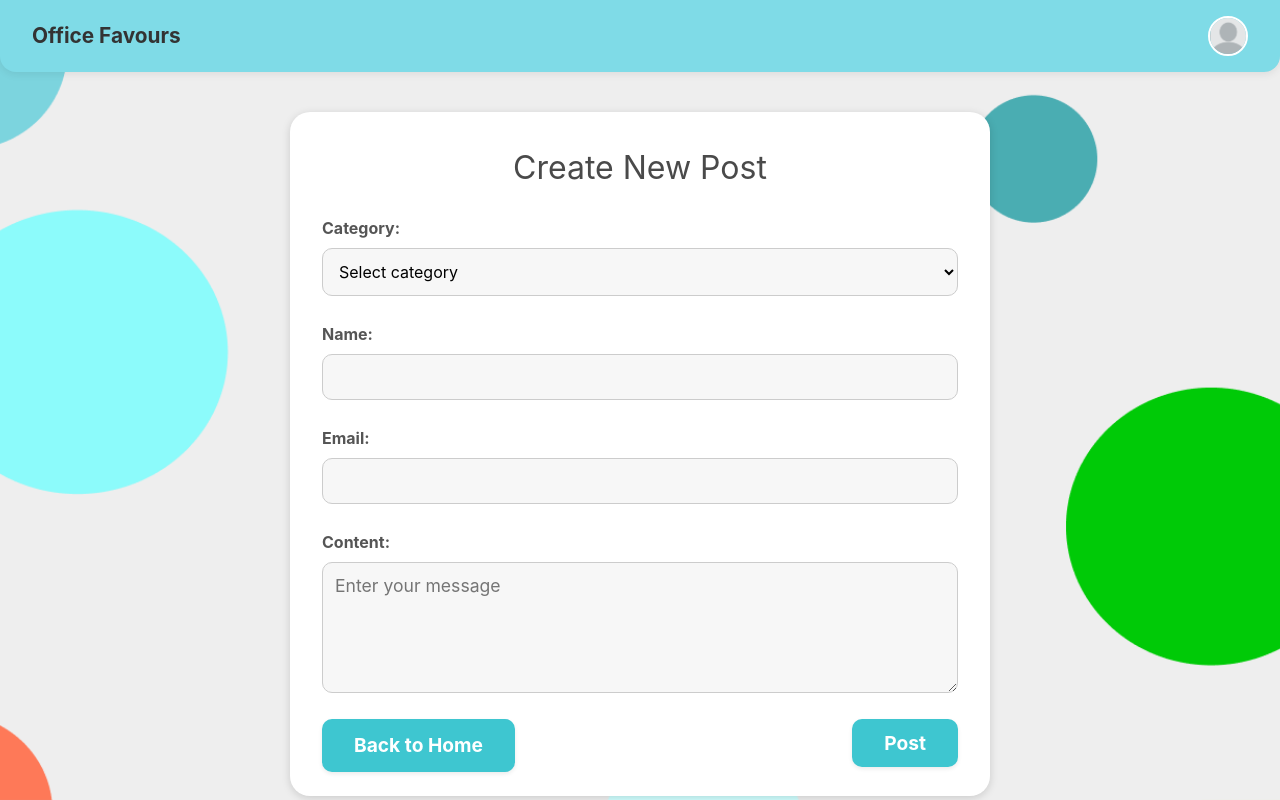
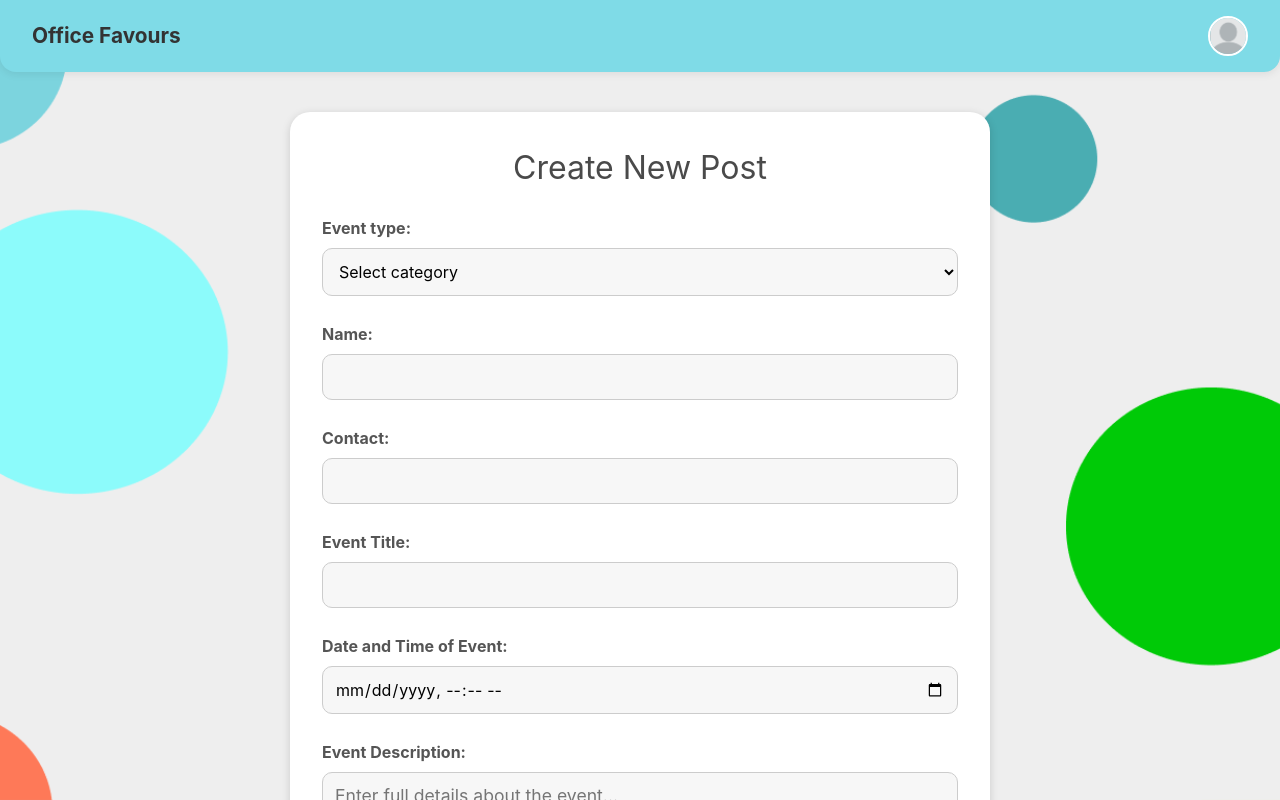
Before and after one commit to vmadh2/MASTERCHEFS, a Vue app: page /formsheet in a window 1280 px wide. Shown: the top 800 px of the page. Built offline with nearby package versions, Linux system fonts and the light colour scheme.

Commit message:
R - updated form based on database backend

```diff
--- a/src/components/FormSheet.vue
+++ b/src/components/FormSheet.vue
@@ -7,8 +7,8 @@
     <div class="form-container">
       <form @submit.prevent="sendData">
         <h2>Create New Post</h2>
-        <label>Category:</label>
-        <select v-model="category" required>
+        <label>Event type:</label>
+        <select v-model="eventType" required>
           <option value="" disabled>Select category</option>
           <option value="Favour">Favour</option>
           <option value="Question">Question</option>
@@ -16,13 +16,19 @@
         </select>
 
         <label>Name:</label>
-        <input type="text" required v-model="name" />
+        <input type="text" required v-model="authorName" />
 
-        <label>Email:</label>
-        <input type="email" required v-model="email" />
+        <label>Contact:</label>
+        <input type="email" required v-model="authorContact" />
 
-        <label>Content:</label>
-        <textarea required v-model="message" rows="5" placeholder="Enter your message"></textarea>
+        <label>Event Title:</label>
+        <input type="text" required v-model="eventTitle" />
+
+        <label>Date and Time of Event:</label>
+        <input type="datetime-local" required v-model="eventWhen" />
+
+        <label>Event Description:</label>
+        <textarea required v-model="message" rows="5" placeholder="Enter full details about the event..."></textarea>
 
         <!-- added: Back to Home button (left) -->
         <router-link :to="{ name: 'home-board' }" class="post-btn back-btn" role="button" aria-label="Back to home">Back to Home</router-link>
@@ -37,10 +43,11 @@
 export default {
   data() {
     return {
-      category: '',
-      name: '',
-      email: '',
-      message: ''
+      eventType: '',
+      authorName: '',
+      eventTitle: '',
+      eventWhen: '',
+      description: ''
     };
   },
   methods: {
@@ -55,18 +62,22 @@ export default {
           method: 'POST',
           headers: { 'Content-Type': 'application/json' },
           body: JSON.stringify({
-            category: this.category,
-            name: this.name,
-            email: this.email,
-            message: this.message
+            event_type: this.eventType,
+            author_name: this.authorName,
+            author_contact: this.authorContact,
+            event_title: this.eventTitle,
+            event_when: this.eventWhen,
+            description: this.description
           })
         });
         alert('Data sent!');
-        this.category = '';
-        this.name = '';
-        this.email = '';
-        this.message = '';
-      } catch (err) {
+        this.eventType = '';
+        this.authorName = '';
+        this.authorContact = '';
+        this.eventTitle = '';
+        this.eventWhen = '';
+        this.description = '';
+      } catch {
         alert('Failed to send data.');
       }
     }
```
